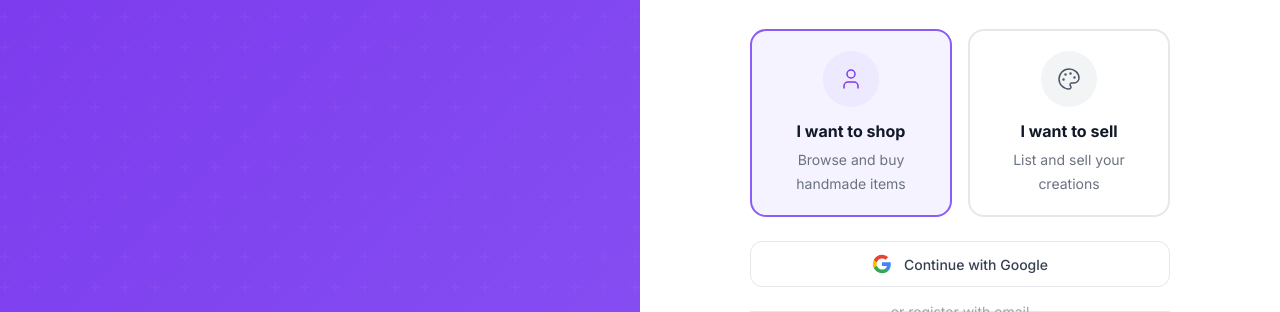
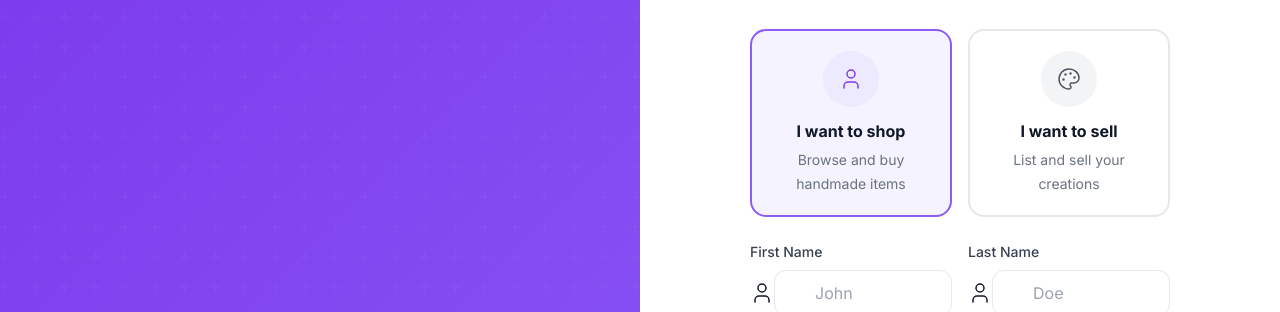
Before and after one commit to sonnysteele23/MarketPlace, a website: page frontend/register.html in a window 1280 px wide. Shown: the part 108-420 px from the top of the page. Drawn offline with nearby package versions, Linux system fonts and the light colour scheme.

Commit message:
register page updates

```diff
--- a/frontend/register.html
+++ b/frontend/register.html
@@ -232,23 +232,6 @@
                     </label>
                 </div>
 
-                <!-- Social Signup -->
-                <div class="social-login">
-                    <button type="button" class="social-btn google" onclick="alert('Google signup coming soon!')">
-                        <svg viewBox="0 0 24 24" width="20" height="20">
-                            <path fill="#4285F4" d="M22.56 12.25c0-.78-.07-1.53-.2-2.25H12v4.26h5.92c-.26 1.37-1.04 2.53-2.21 3.31v2.77h3.57c2.08-1.92 3.28-4.74 3.28-8.09z"/>
-                            <path fill="#34A853" d="M12 23c2.97 0 5.46-.98 7.28-2.66l-3.57-2.77c-.98.66-2.23 1.06-3.71 1.06-2.86 0-5.29-1.93-6.16-4.53H2.18v2.84C3.99 20.53 7.7 23 12 23z"/>
-                            <path fill="#FBBC05" d="M5.84 14.09c-.22-.66-.35-1.36-.35-2.09s.13-1.43.35-2.09V7.07H2.18C1.43 8.55 1 10.22 1 12s.43 3.45 1.18 4.93l2.85-2.22.81-.62z"/>
-                            <path fill="#EA4335" d="M12 5.38c1.62 0 3.06.56 4.21 1.64l3.15-3.15C17.45 2.09 14.97 1 12 1 7.7 1 3.99 3.47 2.18 7.07l3.66 2.84c.87-2.6 3.3-4.53 6.16-4.53z"/>
-                        </svg>
-                        Continue with Google
-                    </button>
-                </div>
-
-                <div class="divider">
-                    <span>or register with email</span>
-                </div>
-
                 <!-- Registration Form -->
                 <form class="auth-form" id="register-form">
                     <div class="form-row-2col">
```
